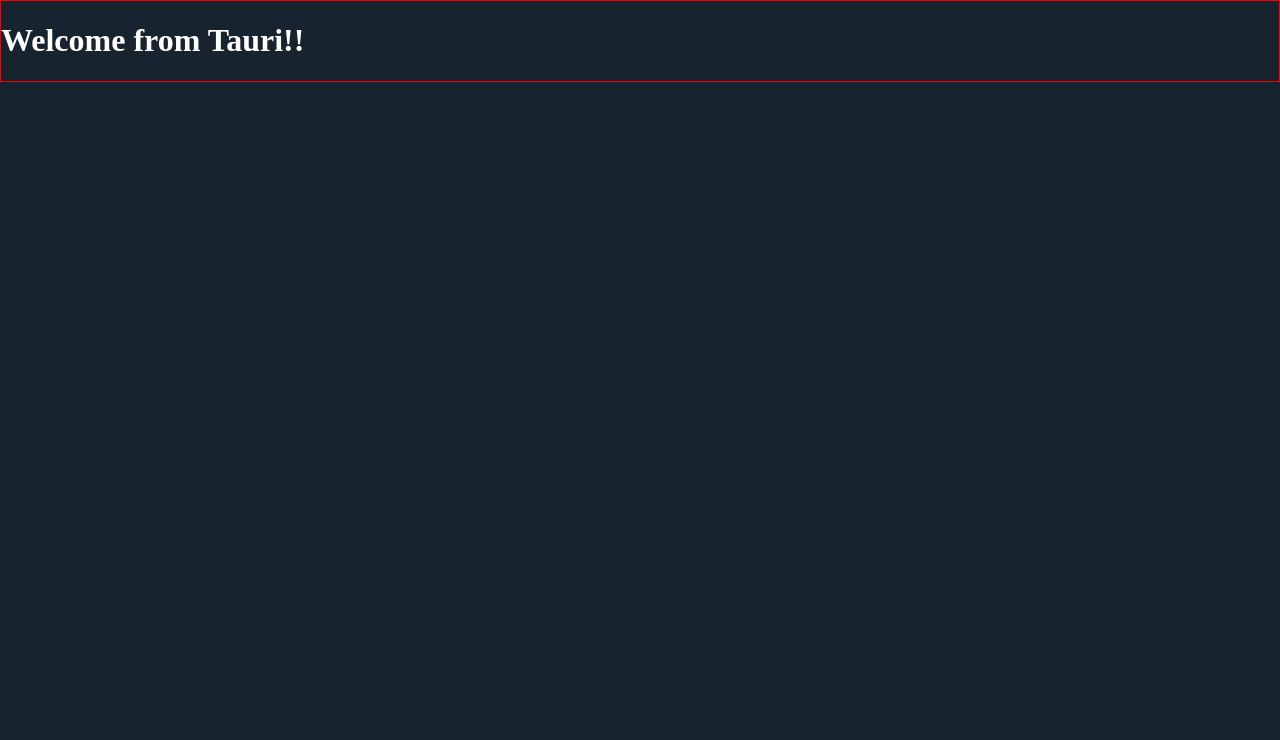
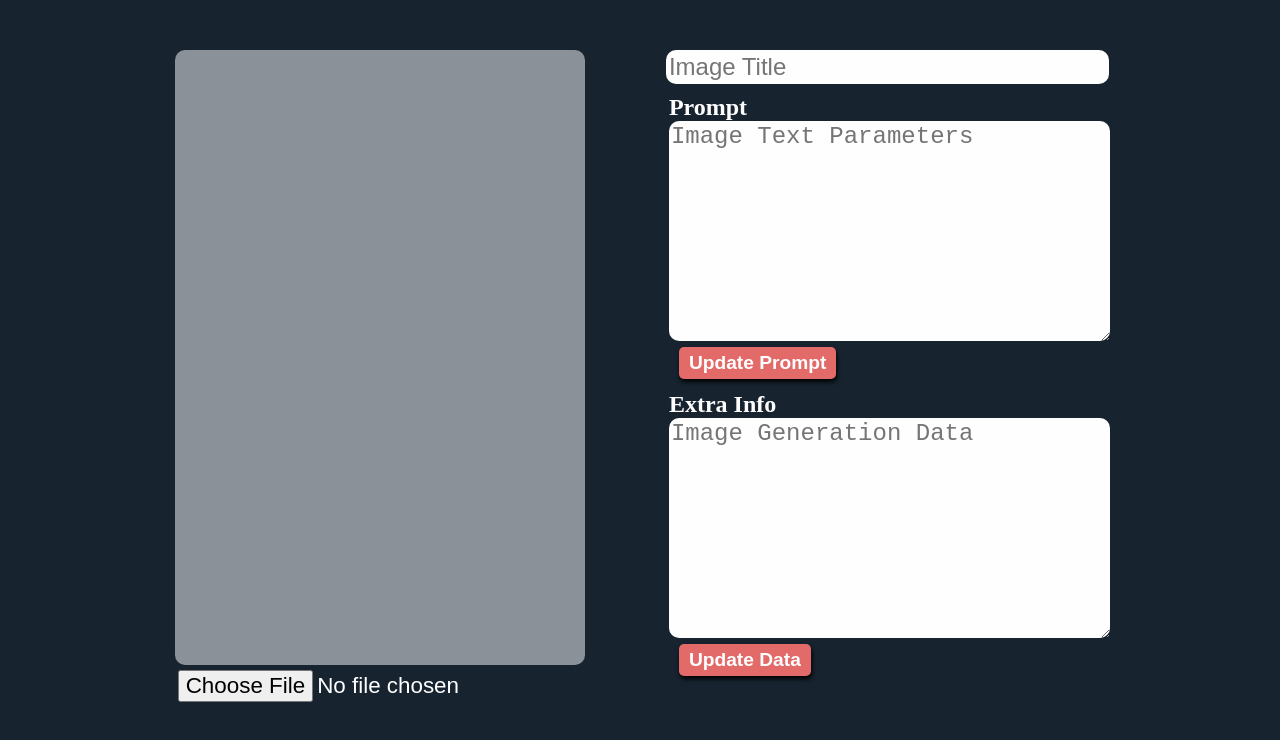
Before and after one commit to wesleywil/png_metadata_editor, a website: page frontend/index.html in a window 1280 px wide. Drawn offline with Linux system fonts and the light colour scheme.

Commit message:
updated homepage by changing some styling and adding a function to show image the div when the user uploads

```diff
--- a/frontend/assets/css/styles.css
+++ b/frontend/assets/css/styles.css
@@ -9,5 +9,108 @@
     margin: 0;
     background-color: var(--dark-color);
     color: var(--light-color);
-    border:1px solid red
+    width:99vw;
+    height:100%;
+    overflow: hidden;
 }
+
+.container{
+    width: 80%;
+    margin: auto;
+    margin-top: 40px;
+    display: flex;
+    gap: 2px;
+    justify-content: center;
+}
+
+.sub_container{
+    width:49vw;
+    padding: 10px;
+    display: flex;
+    flex-direction: column;
+    align-items: center;
+}
+/* Image */
+.to_remove{
+    width: 410px;
+    height:615px;
+    background-color: var(--light-color);
+    opacity: 50%    ;
+    border-radius: 10px;
+    overflow:hidden;
+}
+
+.upload_img{
+    width: 410px;
+    height:615px;
+    border-radius: 10px;
+}
+
+.btn_upload{
+    margin-top: 5px;
+    margin-left: 20px;
+    font-size: 1.4rem;
+}
+
+/* Image Info */
+
+.title{
+    width:90%;
+    padding: .2rem;
+    font-size: 1.5rem;
+    border: 0;
+    border-radius: 10px;
+    background-color: var(--light-color);
+}
+
+.img_prompt_container{
+    width: 90%;
+    margin-top: 10px;
+}
+span{
+    font-size: 1.5rem;
+    font-weight: bold;
+}
+textarea{
+    width:100%;
+    font-size: 1.5rem;
+    border: 0;
+    border-radius: 10px;
+    background-color: var(--light-color);
+
+}
+
+textarea:focus-visible{
+    outline: 2px solid var(--accent-color);
+}
+
+button{
+    padding: 5px 10px;
+    font-size: 1.2rem;
+    font-weight: bold;
+    background: var(--accent-color);
+    color: var(--light-color);
+    border: 0;
+    border-radius: 5px;
+    box-shadow: 1px 3px 5px black;
+    transition: 0.5s ease-in-out;
+}
+button:hover{
+    background: var(--light-color);
+    color:var(--dark-color);
+
+}
+
+button:active{
+    background-color: #c4c4c4;
+    transition: 0s;
+}
+
+.btn_container{
+  padding: 2px 10px;
+}
+
+.img_generation_data_container{
+    width: 90%;
+    margin-top: 10px;
+}
--- a/frontend/assets/js/scripts.js
+++ b/frontend/assets/js/scripts.js
@@ -0,0 +1,27 @@
+document.addEventListener("DOMContentLoaded", function() {
+    // Show uploaded image
+    const upload = document.getElementById("png_file");
+    const container = document.getElementById("to_remove");
+    const imgParams = document.getElementById("text_params");
+    upload.addEventListener("change", () => {
+        const selectedFile = upload.files[0];
+        const reader = new FileReader();
+        reader.onload = function(event){
+            const imageURL = event.target.result;
+            const img = document.createElement("img");
+            img.src = imageURL;
+            img.className = "upload_img"
+            container.appendChild(img);
+        }
+        reader.readAsDataURL(selectedFile)
+        console.log(selectedFile);
+
+    });
+
+    // Rust tauri tests
+    const {invoke} = window.__TAURI__.tauri
+    invoke('greet', {name:'HOLYSHIT'})
+        .then((response)=>{
+            console.log('RESPONSE FROM INVOKE GREET ---> ', response)
+        })
+});
--- a/frontend/index.html
+++ b/frontend/index.html
@@ -4,9 +4,37 @@
     <meta charset="UTF-8" />
     <meta name="viewport" content="width=device-width, initial-scale=1.0" />
     <link rel="stylesheet" href="assets/css/styles.css" />
-    <title>Document</title>
+    <script type="module" src="assets/js/scripts.js"></script>
+    <title>Png Metadata Editor</title>
   </head>
   <body>
-    <h1>Welcome from Tauri!!</h1>
+    <section class="container">
+        <!-- Image and Upload Button -->
+        <div class="sub_container">
+            <div id="to_remove" class="to_remove"></div>
+            <input type="file" name="png_file" id="png_file" class="btn_upload">
+        </div>
+        <!-- Image Info and Edit Buttons -->
+        <div class="sub_container">
+            <input type="text" placeholder="Image Title" class="title">
+            <!-- Text Parameters -->
+            <div class="img_prompt_container">
+                <span>Prompt</span>
+                <textarea name="text_params" id="text_params"  rows="8" placeholder="Image Text Parameters"></textarea>
+                <div class="btn_container">
+                    <button>Update Prompt</button>
+                </div>
+            </div>
+            <!-- Text Generation_Data -->
+            <div class="img_generation_data_container">
+                <span>Extra Info</span>
+                <textarea name="generation_data_params" id="generation_data_params" rows="8" placeholder="Image Generation Data"></textarea>
+                <div class="btn_container">
+                    <button>Update Data</button>
+                </div>
+            </div>
+        </div>
+    </section>
   </body>
+
 </html>
```
